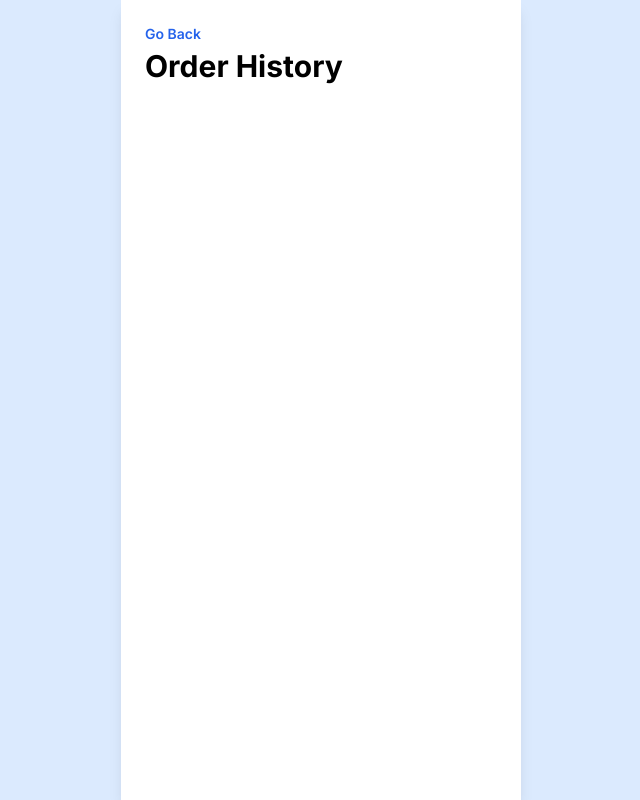
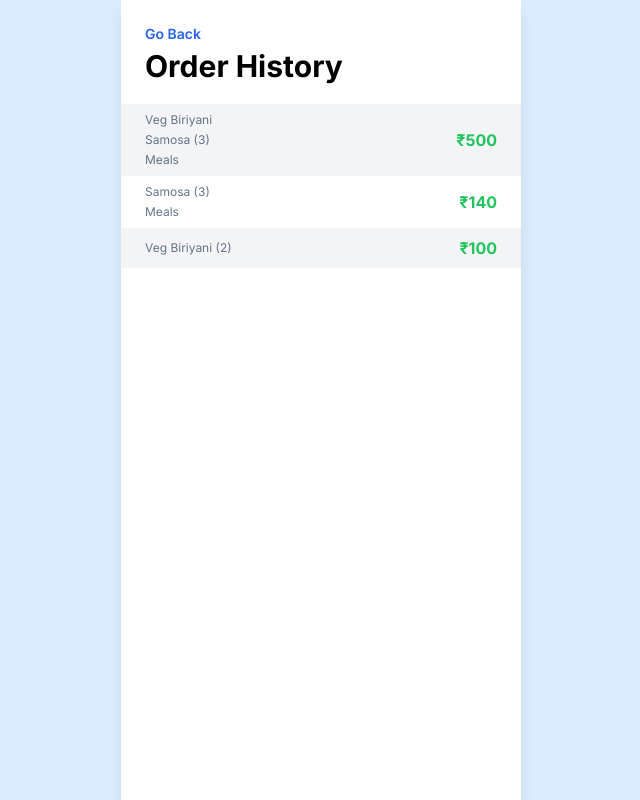
Before and after one commit to aka8921/food101, a React (Vite) app in the folder frontend/: page /orders in a window 1280 px wide. Shown: the whole page, without its empty margins (319-959 px from the left). Built offline with nearby package versions, Linux system fonts and the light colour scheme; sample sign-in values are in the browser's storage.

Commit message:
Map data

```diff
--- a/frontend/src/components/BottomNav.jsx
+++ b/frontend/src/components/BottomNav.jsx
@@ -9,7 +9,7 @@ export const BottomNav = () => {
         navigate("/login")
     }
     return (
-        <div className="flex flex-col items-stretch mt-3 gap-2">
+        <div className="flex flex-col items-stretch mt-5 gap-2">
             <Link to={"/orders"}>
                 <div className="flex items-center bg-slate-100 hover:bg-slate-200 h-[30px] px-2 rounded-lg">
                     <div className="text-sm">Order History</div>
--- a/frontend/src/components/Menu.jsx
+++ b/frontend/src/components/Menu.jsx
@@ -64,14 +64,14 @@ export const Menu = () => {
                         className="flex items-center self-stretch w-[25px] justify-center"
                         onClick={() => {handleCartAdd(item._id)}}
                         >
-                            <img src={plus} alt="" className="w-[15px]" />
+                            <img src={plus} alt="" className="w-[12px]" />
                         </div>
                         <div className="">0</div>
                         <div
                         className="flex items-center self-stretch w-[25px] justify-center"
                         onClick={() => {handleCartRemove(item._id)}}
                         >
-                            <img src={minus} alt="" className="w-[15px]" />
+                            <img src={minus} alt="" className="w-[12px]" />
                         </div>
                     </div>
                 </div>
@@ -85,7 +85,7 @@ export const Menu = () => {
     return (
     <div className="flex flex-col my-2">
         <div className="font-bold text-lg mb-3">Recent Bookings</div>
-        <div className="flex gap-5 overflow-auto">
+        <div className="flex gap-5 overflow-auto -mx-6 px-6 no-scrollbar">
         {menuItems}
         </div>
     </div>
--- a/frontend/src/index.css
+++ b/frontend/src/index.css
@@ -9,3 +9,14 @@ body{
   padding: 0;
   font-family: 'Inter', sans-serif;
 }
+
+/* Hide scrollbar for Chrome, Safari and Opera */
+.no-scrollbar::-webkit-scrollbar {
+  display: none;
+}
+
+/* Hide scrollbar for IE, Edge and Firefox */
+.no-scrollbar {
+  -ms-overflow-style: none;  /* IE and Edge */
+  scrollbar-width: none;  /* Firefox */
+}
--- a/frontend/src/pages/Orders.jsx
+++ b/frontend/src/pages/Orders.jsx
@@ -1,8 +1,100 @@
 import {Header} from '../components/Header'
 export const Orders = () => {
+    const orders = [
+        {
+            items:[
+                {
+                    item: {
+                        _id: "1234",
+                        name: "Veg Biriyani",
+                        price: "$50.00",
+                        img: "https://www.indianveggiedelight.com/wp-content/uploads/2020/04/veg-biryani-instant-pot.jpg"
+                    },
+                    quantity: 1
+                },
+                {
+                    item: {
+                        _id: "1234",
+                        name: "Samosa",
+                        price: "$50.00",
+                        img: "https://www.indianveggiedelight.com/wp-content/uploads/2020/04/veg-biryani-instant-pot.jpg"
+                    },
+                    quantity: 3
+                },
+                {
+                    item: {
+                        _id: "1234",
+                        name: "Meals",
+                        price: "$50.00",
+                        img: "https://www.indianveggiedelight.com/wp-content/uploads/2020/04/veg-biryani-instant-pot.jpg"
+                    },
+                    quantity: 1
+                }
+            ],
+            total: 500
+        },
+        {
+            items:[
+                {
+                    item: {
+                        _id: "1234",
+                        name: "Samosa",
+                        price: "$50.00",
+                        img: "https://www.indianveggiedelight.com/wp-content/uploads/2020/04/veg-biryani-instant-pot.jpg"
+                    },
+                    quantity: 3
+                },
+                {
+                    item: {
+                        _id: "1234",
+                        name: "Meals",
+                        price: "$50.00",
+                        img: "https://www.indianveggiedelight.com/wp-content/uploads/2020/04/veg-biryani-instant-pot.jpg"
+                    },
+                    quantity: 1
+                }
+            ],
+            total: 140
+        },
+        {
+            items:[
+                {
+                    item: {
+                        _id: "1234",
+                        name: "Veg Biriyani",
+                        price: "$50.00",
+                        img: "https://www.indianveggiedelight.com/wp-content/uploads/2020/04/veg-biryani-instant-pot.jpg"
+                    },
+                    quantity: 2
+                },
+            ],
+            total: 100
+        }
+    ]
+
+    const orderList = orders.map((order, key) => {
+        const orderItems = order.items.map((dish, key) => {
+            return(
+                <div className="text-xs text-slate-500" key={key}>{dish.item.name} {dish.quantity > 1 ? `(${dish.quantity})`: ""}</div>
+            )
+        })
+        return(
+            <div className="flex justify-between items-center px-6 py-2 odd:bg-gray-100" key={key}>
+                        <div className="flex flex-col items-start gap-1">
+                            {orderItems}
+                        </div>
+                        <div className='flex gap-1'>
+                             <div className="text-green-500 font-bold">₹{order.total}</div>
+                        </div>
+                    </div>
+        )
+    })
     return(
         <div className="flex flex-col py-5 px-6 overflow-auto h-screen">
                 <Header title="Order History"/>
+                <div className="flex flex-col mt-5 -mx-6">
+                    {orderList}
+                </div>
         </div>
     )
 }
--- a/frontend/src/pages/Transactions.jsx
+++ b/frontend/src/pages/Transactions.jsx
@@ -26,13 +26,25 @@ export const Transactions = () => {
             amount: -40
         },
         {
-            date: "09/07/2023",
+            date: "10/07/2023",
             amount: -10
         }
     ]
+
+    const transactionsList = transactions.map((transaction, i) => {
+        const color = transaction.amount > 0 ? "text-green-600" : "text-red-600";
+        return (
+            <div className="flex items-center justify-between odd:bg-gray-100 px-6 py-1" key={i}>
+                <div className="text-md text-slate-500">{transaction.date}</div>
+                <div className={`text-lg font-regular text-green ${color}`}>{(transaction.amount > 0 ? "+" : "")+transaction.amount} ₹</div>
+            </div>)
+    })
     return(
         <div className="flex flex-col py-5 px-6 overflow-auto h-screen">
                 <Header title="Transactions"/>
+                <div className="flex flex-col mt-5 -mx-6">
+                    {transactionsList}
+                </div>
         </div>
     )
 }
```
Also changed, not shown: 1 other file (tests, documents, lock files or other folders).
